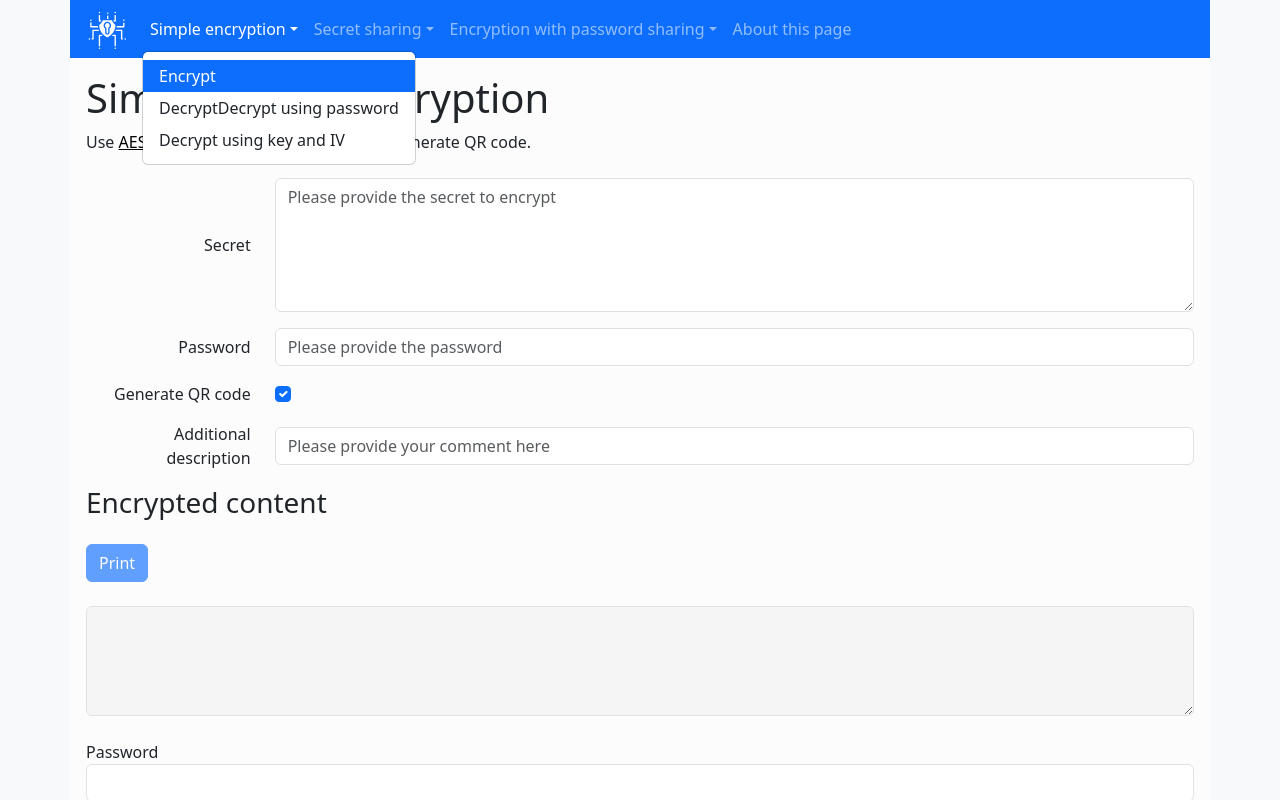
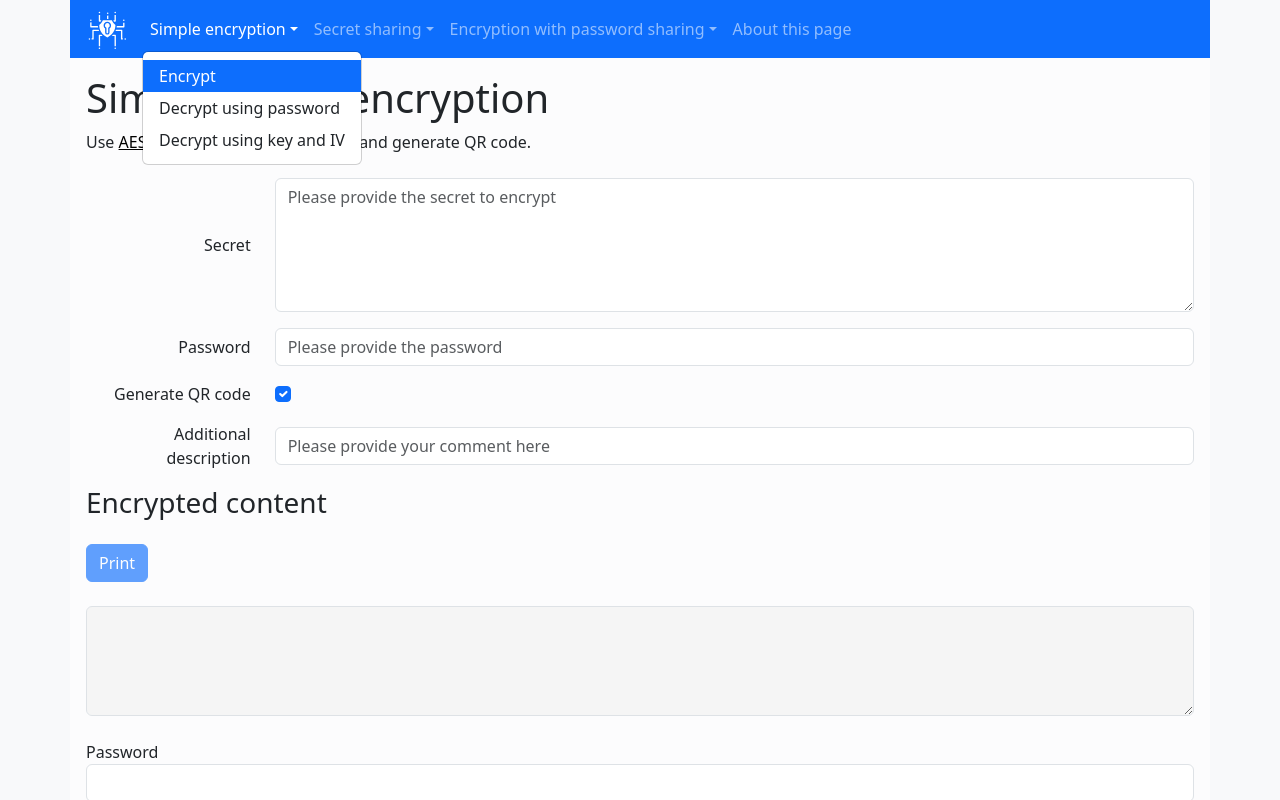
Before and after one commit to offlinesecrets/offlinesecrets.github.io, a website: page simple-encrypt.html in a window 1280 px wide. Both pictures are taken after a click on the button "Simple encryption". Shown: the top 800 px of the page. Drawn offline with nearby package versions, Linux system fonts and the light colour scheme.

Commit message:
Update menu

```diff
--- a/simple-encrypt.html
+++ b/simple-encrypt.html
@@ -26,7 +26,7 @@
           <a class="nav-link dropdown-toggle active" href="#" role="button" data-bs-toggle="dropdown" aria-expanded="false">Simple encryption</a>
           <ul class="dropdown-menu" aria-labelledby="navbarDropdown">
             <li><a class="dropdown-item active" href="simple-encrypt.html">Encrypt</a></li>
-            <li><a class="dropdown-item" href="simple-decrypt.html">DecryptDecrypt using password</a></li>
+            <li><a class="dropdown-item" href="simple-decrypt.html">Decrypt using password</a></li>
             <li><a class="dropdown-item" href="simple-decrypt-key.html">Decrypt using key and IV</a></li>
           </ul>
         </li>
```
